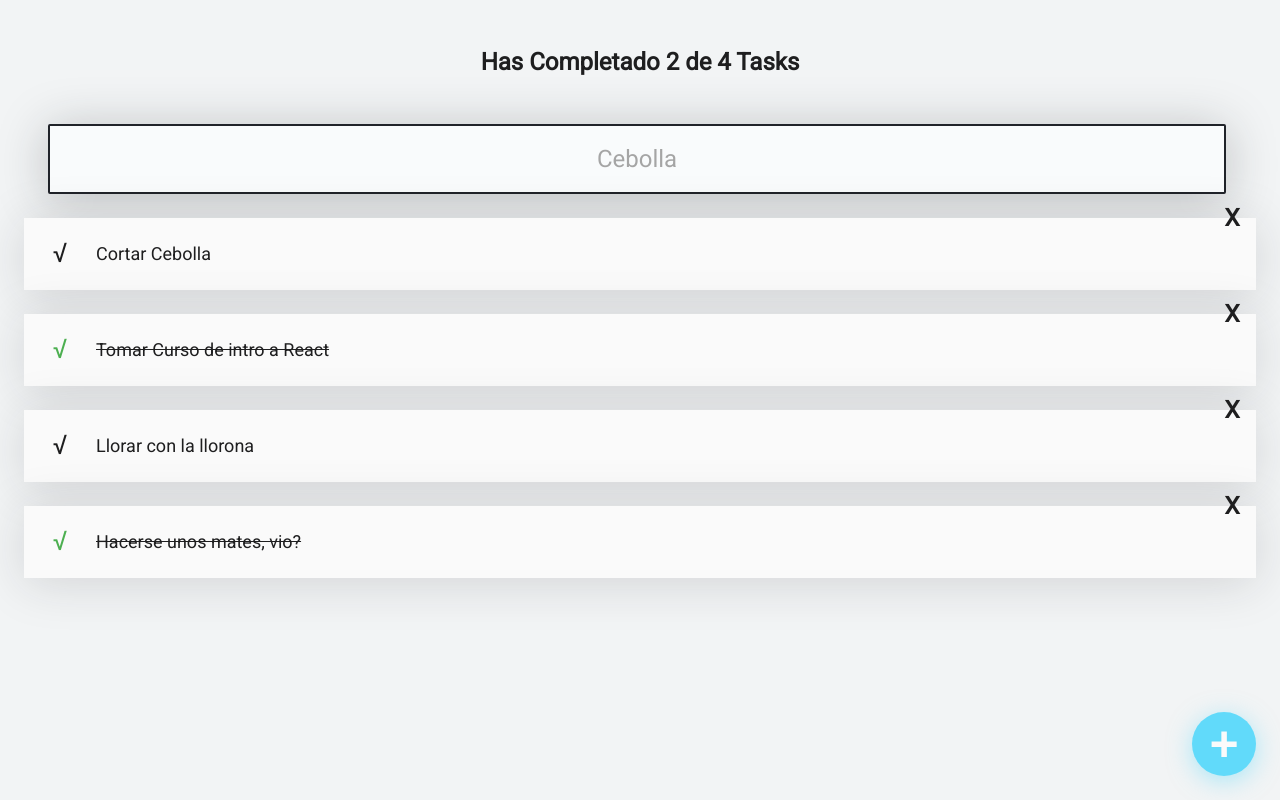
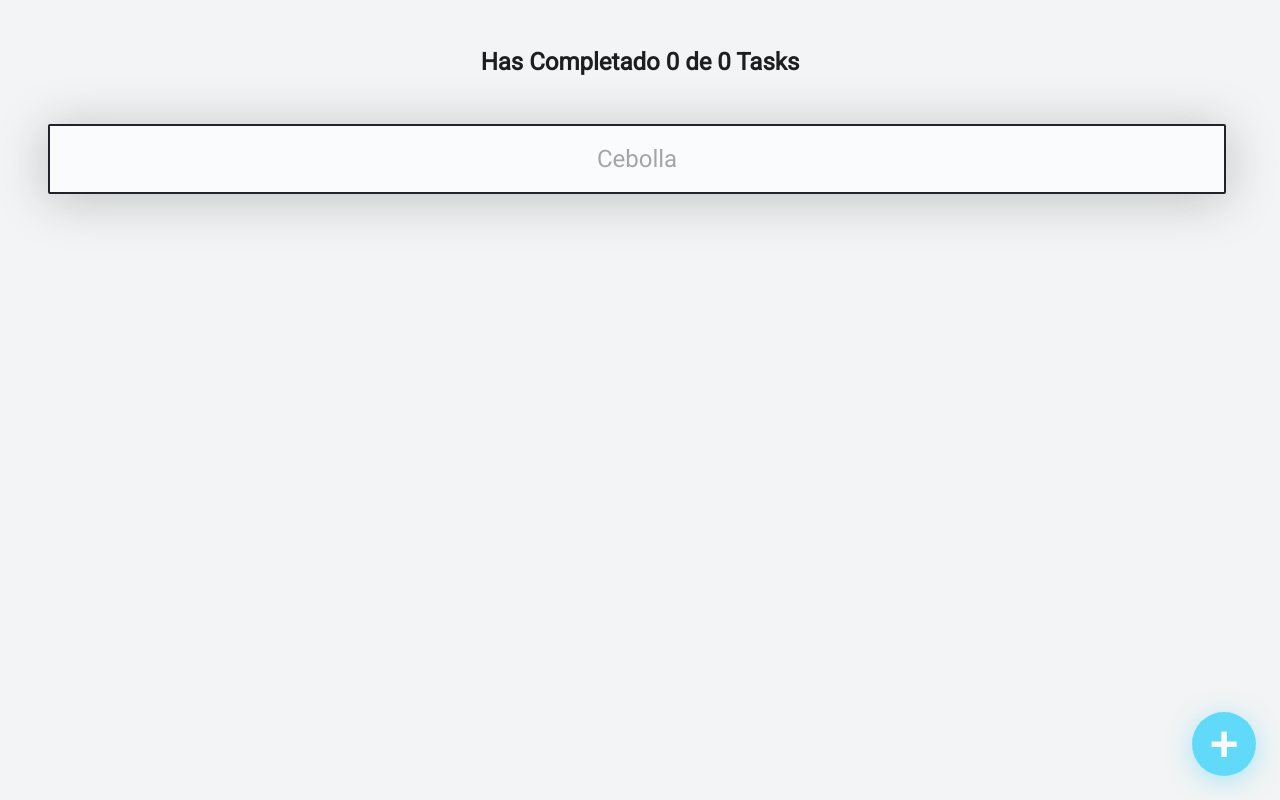
Before and after one commit to TitoSaposnik/taskNote, a React (Create React App) app: page / in a window 1280 px wide. Built offline with nearby package versions, Linux system fonts and the light colour scheme; the HTML template or start-up script is replaced by a standard one.

Commit message:
Agregando persistencia en localStorage

```diff
--- a/src/App.js
+++ b/src/App.js
@@ -6,15 +6,18 @@
 import {TodoList} from './components/TodoList/TodoList';
 import TodoSearch from './components/TodoSearch/TodoSearch';
 
-const defaultTodos = [
-  {text:"Cortar Cebolla", completed: false},
-  {text:"Tomar Curso de intro a React", completed: true},
-  {text:"Llorar con la llorona", completed: false},
-  {text:"Hacerse unos mates, vio?", completed: true},
-]
+function App() {
+  const localStorageTodos = localStorage.getItem("TODOS_V1");
+  let parsedTodos;
 
-function App() {
-  const [todos, setTodos] = React.useState(defaultTodos);
+  if(!localStorageTodos){
+    localStorage.setItem("TODOS_V1", JSON.stringify([]));
+    parsedTodos = []
+  }else {
+    parsedTodos = JSON.parse(localStorageTodos);
+  }
+
+  const [todos, setTodos] = React.useState(parsedTodos);
   const [searchValue, setSearchValue] = React.useState("");
   const completedTodos = todos.filter(todo => !!todo.completed).length;
   const totalTodos = todos.length;
@@ -30,18 +33,24 @@
     })
   }
 
+  const saveTodos = (newTodos)=>{
+    const stringifiesTodos = JSON.stringify(newTodos);
+    localStorage.setItem("TODOS_V1",stringifiesTodos);
+    setTodos(newTodos);
+  };
+
   const completeTodo = (text)=>{
     const todoIndex = todos.findIndex(todo => todo.text === text);
     const newTodos = [...todos];
     newTodos[todoIndex].completed = true;
-    setTodos(newTodos);
+    saveTodos(newTodos);
     };
 
     const deleteTodo = (text)=>{
       const todoIndex = todos.findIndex(todo => todo.text === text);
       const newTodos = [...todos];
       newTodos.splice(todoIndex, 1);
-      setTodos(newTodos);
+      saveTodos(newTodos);
     };
 
   return (
```
